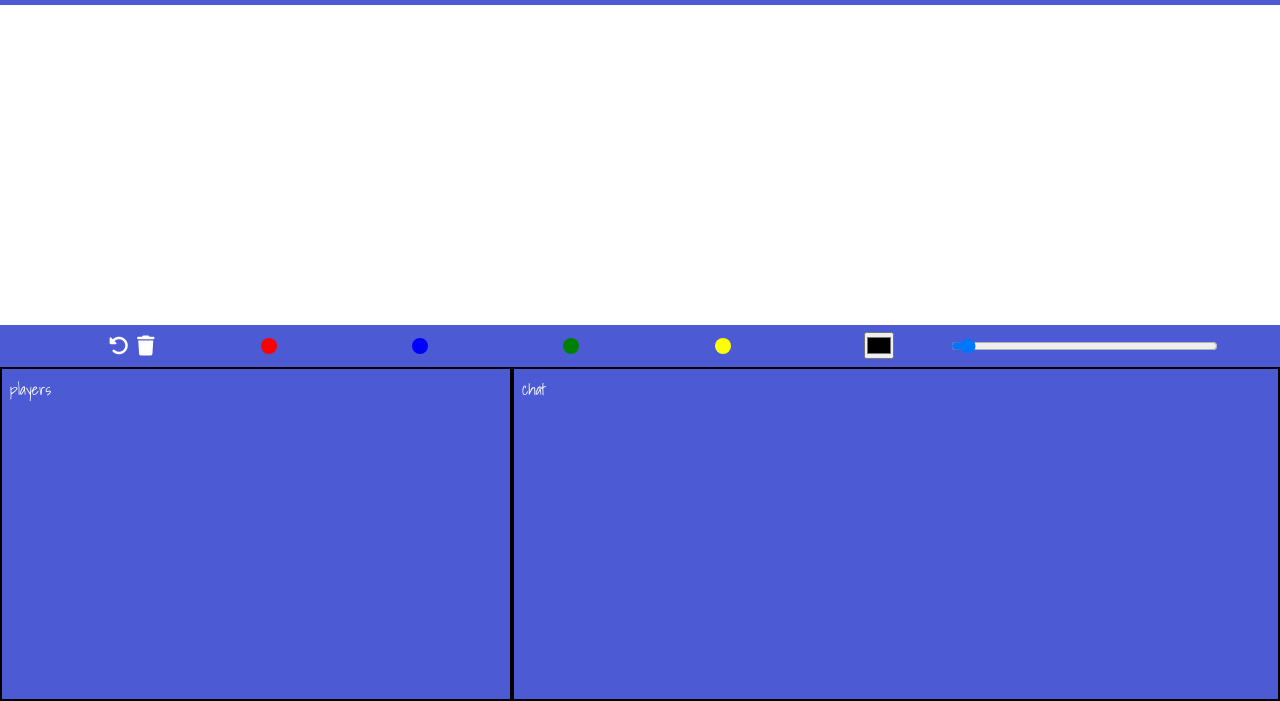
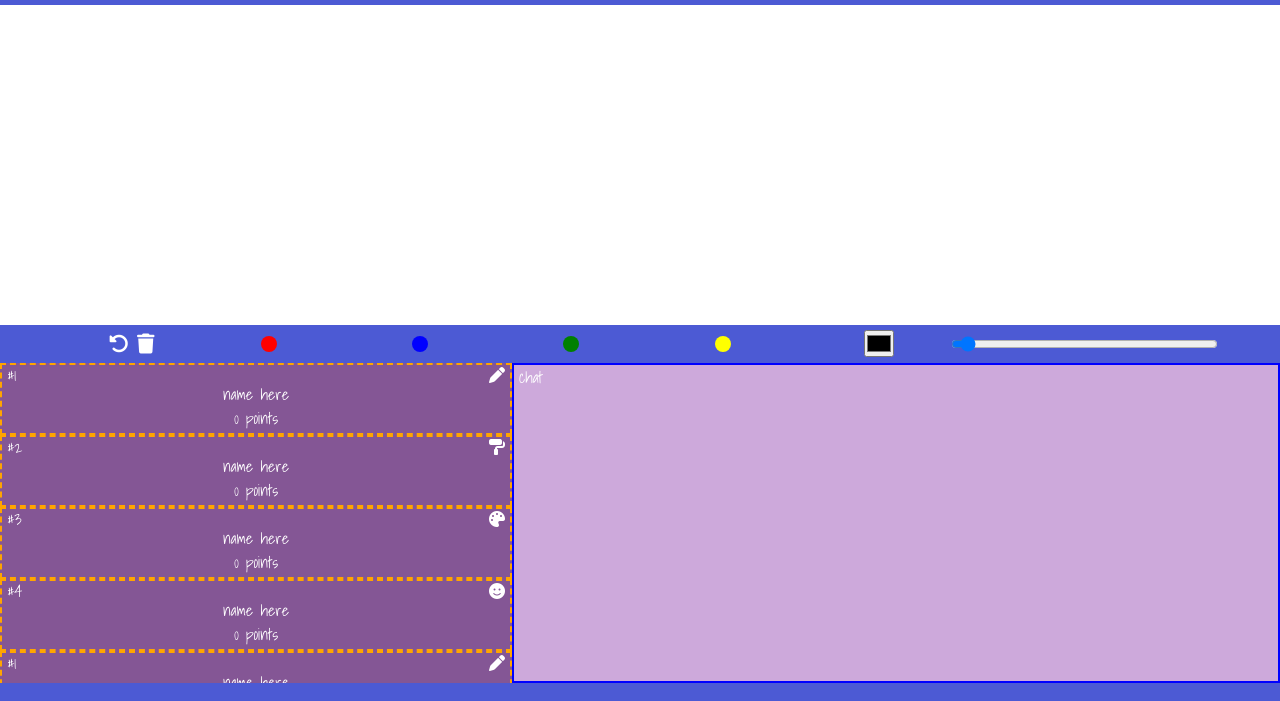
Before and after one commit to rr-sk-dev/poc-drawing-game, a website built with Vite: page index.html in a window 1280 px wide. Shown: the part 99-800 px from the top of the page. Built offline with nearby package versions, Linux system fonts and the light colour scheme.

Commit message:
work in progress

```diff
--- a/index.html
+++ b/index.html
@@ -25,7 +25,9 @@
       <section class="flex-column">
         <canvas id="canvas"></canvas>
       </section>
-      <section class="tools">
+
+      <section class="container">
+        <div class="tools">
           <div class="clear-actions">
             <span class="icon" id="undo-btn">
               <i class="fa-solid fa-rotate-left"></i>
@@ -35,7 +37,7 @@
               <i class="fa-solid fa-trash"></i>
             </span>
           </div>
-        <div class="flex-row color-field">
+          <div class="color-field">
             <div class="color red"></div>
             <div class="color blue"></div>
             <div class="color green"></div>
@@ -47,22 +49,174 @@
               <input type="color" id="color-picker" class="color-picker" />
             </label>
           </div>
-
           <div class="draw-settings">
             <input type="range" min="1" max="30" value="2" id="color-range" />
           </div>
-      </section>
-      <section class="flex-row social">
-        <div class="players">players</div>
+        </div>
+        <div class="social-container">
+          <div class="players" id="players">
+            <!-- PLAYER 1 -->
+            <div class="player">
+              <div class="id-emoji">
+                <span>#1</span>
+                <i class="fa-solid fa-pen"></i>
+              </div>
+              <div class="name">
+                <span>name here</span>
+              </div>
+              <div class="score">
+                <span>0 points</span>
+              </div>
+            </div>
+            <!-- PLAYER 2 -->
+            <div class="player">
+              <div class="id-emoji">
+                <span>#2</span>
+                <i class="fa-solid fa-paint-roller"></i>
+              </div>
+              <div class="name">
+                <span>name here</span>
+              </div>
+              <div class="score">
+                <span>0 points</span>
+              </div>
+            </div>
+            <!-- PLAYER 3 -->
+            <div class="player">
+              <div class="id-emoji">
+                <span>#3</span>
+                <i class="fa-solid fa-palette"></i>
+              </div>
+              <div class="name">
+                <span>name here</span>
+              </div>
+              <div class="score">
+                <span>0 points</span>
+              </div>
+            </div>
+            <!-- PLAYER 4 -->
+            <div class="player">
+              <div class="id-emoji">
+                <span>#4</span>
+                <i class="fa-solid fa-face-smile"></i>
+              </div>
+              <div class="name">
+                <span>name here</span>
+              </div>
+              <div class="score">
+                <span>0 points</span>
+              </div>
+            </div>
+            <!-- PLAYER 1 -->
+            <div class="player">
+              <div class="id-emoji">
+                <span>#1</span>
+                <i class="fa-solid fa-pen"></i>
+              </div>
+              <div class="name">
+                <span>name here</span>
+              </div>
+              <div class="score">
+                <span>0 points</span>
+              </div>
+            </div>
+            <!-- PLAYER 2 -->
+            <div class="player">
+              <div class="id-emoji">
+                <span>#2</span>
+                <i class="fa-solid fa-paint-roller"></i>
+              </div>
+              <div class="name">
+                <span>name here</span>
+              </div>
+              <div class="score">
+                <span>0 points</span>
+              </div>
+            </div>
+            <!-- PLAYER 3 -->
+            <div class="player">
+              <div class="id-emoji">
+                <span>#3</span>
+                <i class="fa-solid fa-palette"></i>
+              </div>
+              <div class="name">
+                <span>name here</span>
+              </div>
+              <div class="score">
+                <span>0 points</span>
+              </div>
+            </div>
+            <!-- PLAYER 4 -->
+            <div class="player">
+              <div class="id-emoji">
+                <span>#4</span>
+                <i class="fa-solid fa-face-smile"></i>
+              </div>
+              <div class="name">
+                <span>name here</span>
+              </div>
+              <div class="score">
+                <span>0 points</span>
+              </div>
+            </div>
+            <!-- PLAYER 1 -->
+            <div class="player">
+              <div class="id-emoji">
+                <span>#1</span>
+                <i class="fa-solid fa-pen"></i>
+              </div>
+              <div class="name">
+                <span>name here</span>
+              </div>
+              <div class="score">
+                <span>0 points</span>
+              </div>
+            </div>
+            <!-- PLAYER 2 -->
+            <div class="player">
+              <div class="id-emoji">
+                <span>#2</span>
+                <i class="fa-solid fa-paint-roller"></i>
+              </div>
+              <div class="name">
+                <span>name here</span>
+              </div>
+              <div class="score">
+                <span>0 points</span>
+              </div>
+            </div>
+            <!-- PLAYER 3 -->
+            <div class="player">
+              <div class="id-emoji">
+                <span>#3</span>
+                <i class="fa-solid fa-palette"></i>
+              </div>
+              <div class="name">
+                <span>name here</span>
+              </div>
+              <div class="score">
+                <span>0 points</span>
+              </div>
+            </div>
+            <!-- PLAYER 4 -->
+            <div class="player">
+              <div class="id-emoji">
+                <span>#4</span>
+                <i class="fa-solid fa-face-smile"></i>
+              </div>
+              <div class="name">
+                <span>name here</span>
+              </div>
+              <div class="score">
+                <span>0 points</span>
+              </div>
+            </div>
+          </div>
           <div class="chat">chat</div>
+        </div>
       </section>
     </main>
 
     <script type="module" src="/src/main.ts"></script>
   </body>
 </html>
-
-<!-- <i class="fa-solid fa-pen"></i> -->
-<!-- <i class="fa-solid fa-paint-roller"></i> -->
-<!-- <i class="fa-solid fa-palette"></i> -->
-<!-- <i class="fa-regular fa-pen-circle"></i> -->
--- a/src/main.ts
+++ b/src/main.ts
@@ -1,4 +1,28 @@
 import './style.css';
+
+import { User } from './users';
+
+const playersElem = <HTMLDivElement>document.getElementById('players');
+
+const createUserUI = (user: User) => {
+  console.log(user);
+
+  const playerElem = <HTMLDivElement>document.createElement('div');
+  playerElem.classList.add('player');
+
+  const idEmojiElem = <HTMLDivElement>document.createElement('div');
+  playerElem.classList.add('id-emoji');
+
+  const idElem = <HTMLSpanElement>document.createElement('span');
+  idElem.innerHTML = user.avatar;
+
+  idEmojiElem.appendChild(idElem);
+  playerElem.appendChild(idEmojiElem);
+
+  playersElem.appendChild(playerElem);
+};
+
+// users.forEach((user) => createUserUI(user));
 
 const canvas = <HTMLCanvasElement>document.getElementById('canvas');
 canvas.width = window.innerWidth;
--- a/src/style.css
+++ b/src/style.css
@@ -61,10 +61,6 @@ main {
   align-items: center;
 }
 
-.flex-row {
-  display: flex;
-}
-
 section.flex-row {
   height: 100%;
 }
@@ -77,10 +73,18 @@ canvas {
   cursor: pointer;
 }
 
+.container {
+  display: flex;
+  flex-direction: column;
+  height: 46vh;
+  min-height: 46vh;
+  max-height: calc(60% - var(--header-default-height));
+}
+
 .tools {
   display: flex;
   padding: 0.3em;
-  height: 5em;
+  max-height: 6vh;
 }
 
 .clear-actions {
@@ -89,11 +93,6 @@ canvas {
   justify-content: center;
   align-items: center;
   gap: 0.5em;
-}
-
-.icon {
-  font-size: 20px;
-  cursor: pointer;
 }
 
 .color-field {
@@ -110,23 +109,63 @@ canvas {
   align-items: center;
 }
 
-.players,
-.chat {
-  padding: 0.5em 0.5em;
+.social-container {
+  display: flex;
+  /* border: 2px solid black; */
+  height: 40vh;
+  max-height: 40vh;
 }
 
 .players {
+  background-color: var(--secondary);
+  overflow: auto;
+  display: flex;
+  flex-direction: column;
+  /* border: 2px solid #009578; */
   width: 40%;
-  border: 2px solid black;
+}
+
+.chat {
+  background-color: #cda9db;
+  width: 60%;
+  display: flex;
+  flex-direction: column;
+  /* border: 2px solid #845695; */
+}
+
+.icon {
+  font-size: 20px;
+  cursor: pointer;
+}
+
+.player {
+  display: flex;
+  flex-direction: column;
+  width: 100%;
+  border: 2px dashed orange;
+  padding: 2.5px 0;
+}
+
+.id-emoji {
+  padding: 0 5px;
+  height: 15px;
+  display: flex;
+  justify-content: space-between;
+  align-items: center;
+}
+
+.name,
+.score {
+  text-align: center;
 }
 
 .chat {
   width: 60%;
-  border: 2px solid black;
+  border: 2px solid blue;
+  padding: 0 5px;
 }
 
 .color-picker {
-  /* display: none; */
   width: 30px;
 }
 
@@ -142,37 +181,6 @@ input[type="range"] {
   cursor: pointer;
   width: 70%;
 }
-
-/* .tools .color-field {
-  height: 5px;
-  width: 5px;
-  min-height: 5px;
-  min-width: 5px;
-  cursor: pointer;
-  display: inline-block;
-  border-radius: 50%;
-  border: 2px solid white;
-  margin: 0 2px;
-}
-
-.tools .btn {
-  width: 10px;
-  height: 20px;
-  border: 2px solid white;
-  cursor: pointer;
-  color: white;
-  background-color: #222;
-  font-weight: bold;
-  margin: 0 2px;
-}
-
-.color-picker {
-  margin: 0 2px;
-  height: 20px;
-  cursor: pointer;
-}
-
- */
 
 .red {
   background-color: red;
--- /dev/null
+++ b/src/users.ts
@@ -0,0 +1,31 @@
+export interface User {
+  id: number;
+  username: string;
+  avatar: string;
+  points: number;
+  isDrawing: boolean;
+}
+
+export const users: User[] = [
+  {
+    id: 1,
+    username: 'rtsr',
+    avatar: '<i class="fa-solid fa-face-awesome"></i>', // NAO FUNCIONA
+    points: 0,
+    isDrawing: false,
+  },
+  // {
+  //   id: 2,
+  //   username: 'jojo',
+  //   avatar: '<i class="fa-solid fa-face-smile"></i>',
+  //   points: 0,
+  //   isDrawing: false,
+  // },
+  // {
+  //   id: 3,
+  //   username: 'bago',
+  //   avatar: '<i class="fa-solid fa-face-vomit"></i>', // NAO FUNCIONA
+  //   points: 0,
+  //   isDrawing: false,
+  // },
+];
```
Lines whose indentation alone changed are shown as unchanged.
